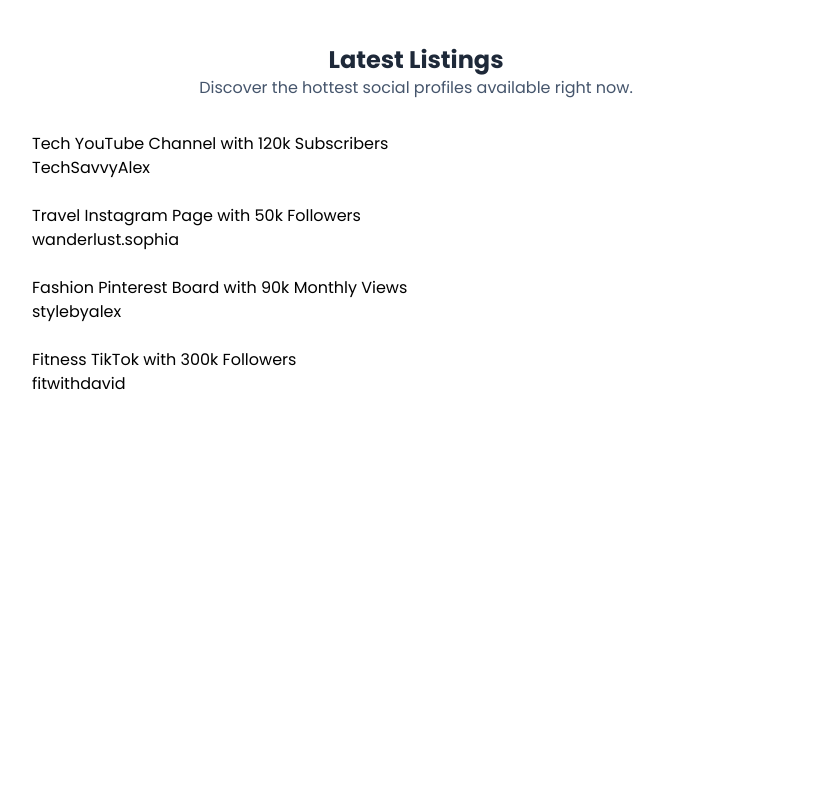
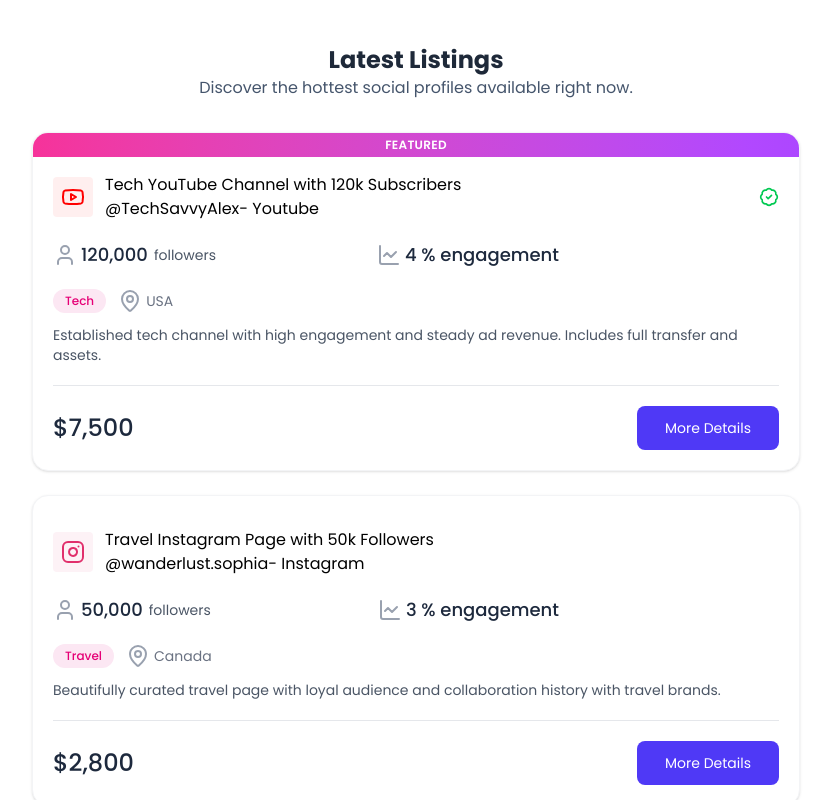
Before and after one commit to Pranav2325/digital-social-profile-marketplace, a React (Vite) app in the folder client/: page / in a window 1280 px wide. Shown: the part 620-1420 px from the top of the page, without its empty margins (224-1055 px from the left). Before the commit the page ends 1048 px from the top, so only its background shows below. Built offline with nearby package versions, Linux system fonts and the light colour scheme; no server answers.

Commit message:
create listingcard function to show listings in home page

```diff
--- a/client/src/components/LatestListings.jsx
+++ b/client/src/components/LatestListings.jsx
@@ -1,6 +1,7 @@
 import React from 'react'
 import Title from './Title'
 import {useSelector} from 'react-redux'
+import ListingCard from './ListingCard';
 
 
 const LatestListings = () => {
@@ -11,8 +12,8 @@
          <div className='flex flex-col gap-6 px-6'>
             {listings.slice(0,4).map((listing,index)=>(
                 <div key={index} className='mx-auto w-full max-w-3xl rounded-xl'>
-                    <h1>{listing.title}</h1>
-                    <h1>{listing.username}</h1>
+
+                    <ListingCard listing={listing}/>
 
                 </div>
             ))}
--- a/client/src/components/ListingCard.jsx
+++ b/client/src/components/ListingCard.jsx
@@ -1,10 +1,79 @@
-import React from 'react'
+import React from "react";
+import { platformIcons } from "../assets/assets";
+import { BadgeCheck, LineChart, MapPin, UserIcon } from "lucide-react";
+import { useNavigate } from "react-router-dom";
 
-const ListingCard = ({listing}) => {
+const ListingCard = ({ listing }) => {
+    const navigate=useNavigate();
+  const currency = import.meta.env.VITE_CURRENCY || "$";
 
   return (
-    <div>ListingCard</div>
-  )
-}
+    <div className="relative bg-white rounded-2xl shadow-sm border border-gray-100 overflow-hidden hover:shadow-md transition">
+      {/* featured banner */}
+      {listing.featured && (
+        <>
+          <p className="py-1" />
+          <div className="absolute top-0 left-0 w-full bg-gradient-to-r from-pink-500 to-purple-500 text-white text-center text-xs font-semibold py-1 tracking-wide uppercase">
+            Featured
+          </div>
+        </>
+      )}
 
-export default ListingCard
+      <div className="p-5 pt-8">
+        {/* header */}
+        <div className="flex items-center gap-3 mb-3">
+          {platformIcons[listing.platform]}
+          <div className="flex flex-col">
+            <h2>{listing.title}</h2>
+            <p>
+              @{listing.username}-{" "}
+              <span className="capitalize"> {listing.platform}</span>
+            </p>
+          </div>
+          {listing.verified&& <BadgeCheck className="text-green-500 ml-auto w-5 h-5"/>}
+
+        </div>
+
+        {/* stats */}
+        <div className="flex flex-wrap justify-between max-w-lg items-center gap-3 my-5">
+            <div className="flex items-center text-sm text-gray-600">
+                <UserIcon className="size-6 mr-1 text-gray-400"/>
+                <span className="text-lg font-medium text-slate-800 mr-1.5">{listing.followers_count.toLocaleString()}</span> followers
+
+
+            </div>
+            {listing.engagement_rate &&(
+                <div className="flex items-center text-sm text-gray-600">
+                    <LineChart className="size-6 mr-1 text-gray-400"/>
+                    <span className="text-lg font-medium text-slate-800 mr-1.5">{listing.engagement_rate} % engagement</span>
+                </div>
+            )}
+        </div>
+        {/* Tags & loaction */}
+        <div className="flex items-center gap-3 mb-3">
+            <span className="text-xs font-medium bg-pink-100 text-pink-600 px-3 py-1 rounded-full capitalize">{listing.niche}</span>
+            {listing.country&&(
+                <div className="flex items-center text-gray-500 text-sm">
+                    <MapPin className="size-6 mr-1 text-gray-400"/>
+                    {listing.country}
+                </div>
+            )}
+        </div>
+        {/* {Description} */}
+        <p className="text-sm text-gray-600 mb-4 line-clamp-2">{listing.description}</p>
+       <hr className="my-5 border-gray-200"/>
+
+       {/* footer */}
+       <div className="flex items-center justify-between">
+        <div className="flex items-baseline">
+            <span className="text-2xl font-medium text-slate-800">{currency}{listing.price.toLocaleString()}</span>
+        </div>
+        <button onClick={()=>{navigate(`/listing/${listing.id}`); scrollTo(0,0)}} className="px-7 py-3 bg-indigo-600 text-white text-sm rounded-lg hover:bg-indigo-700 transition">More Details</button>
+       </div>
+
+      </div>
+    </div>
+  );
+};
+
+export default ListingCard;
```
